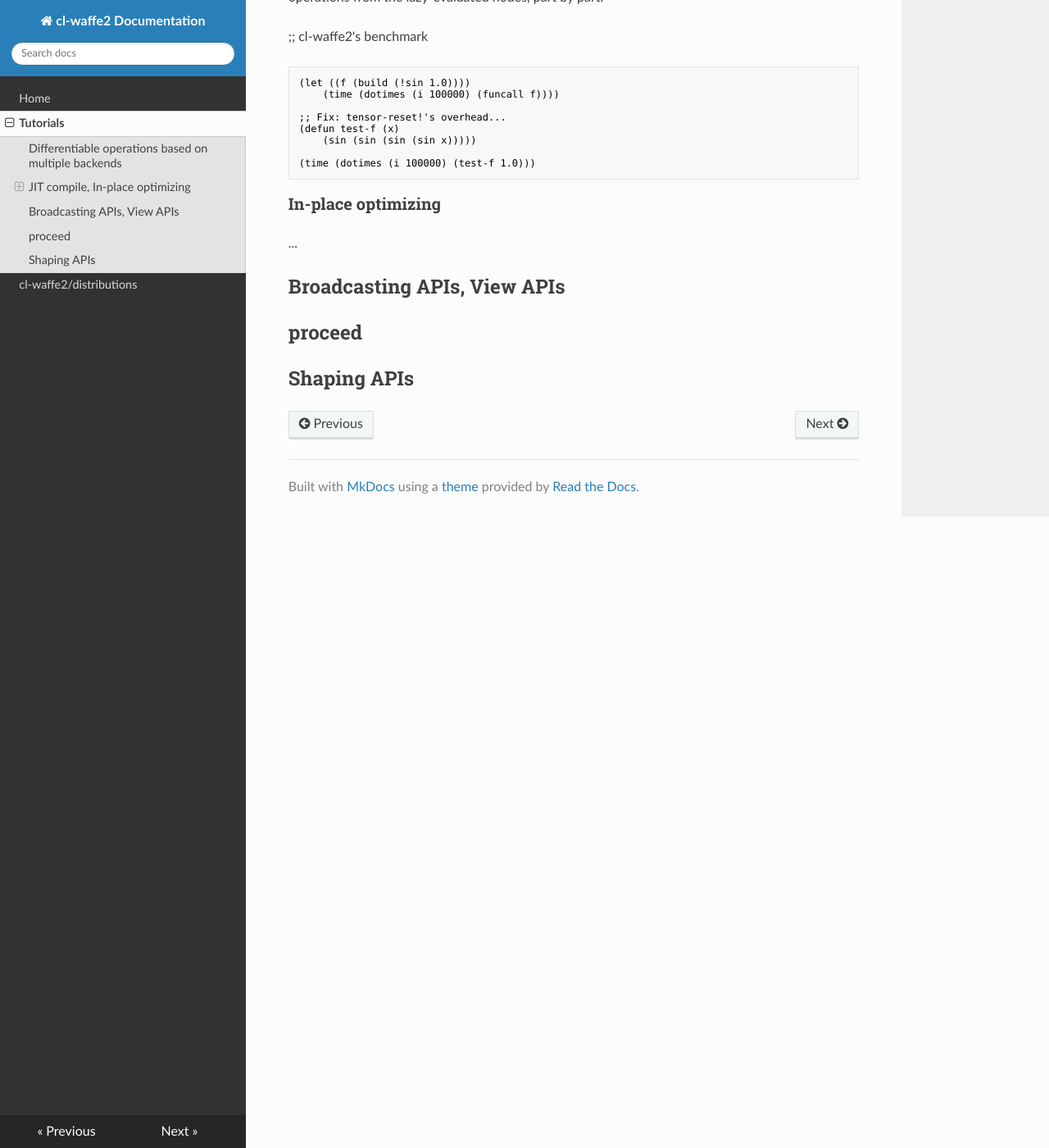
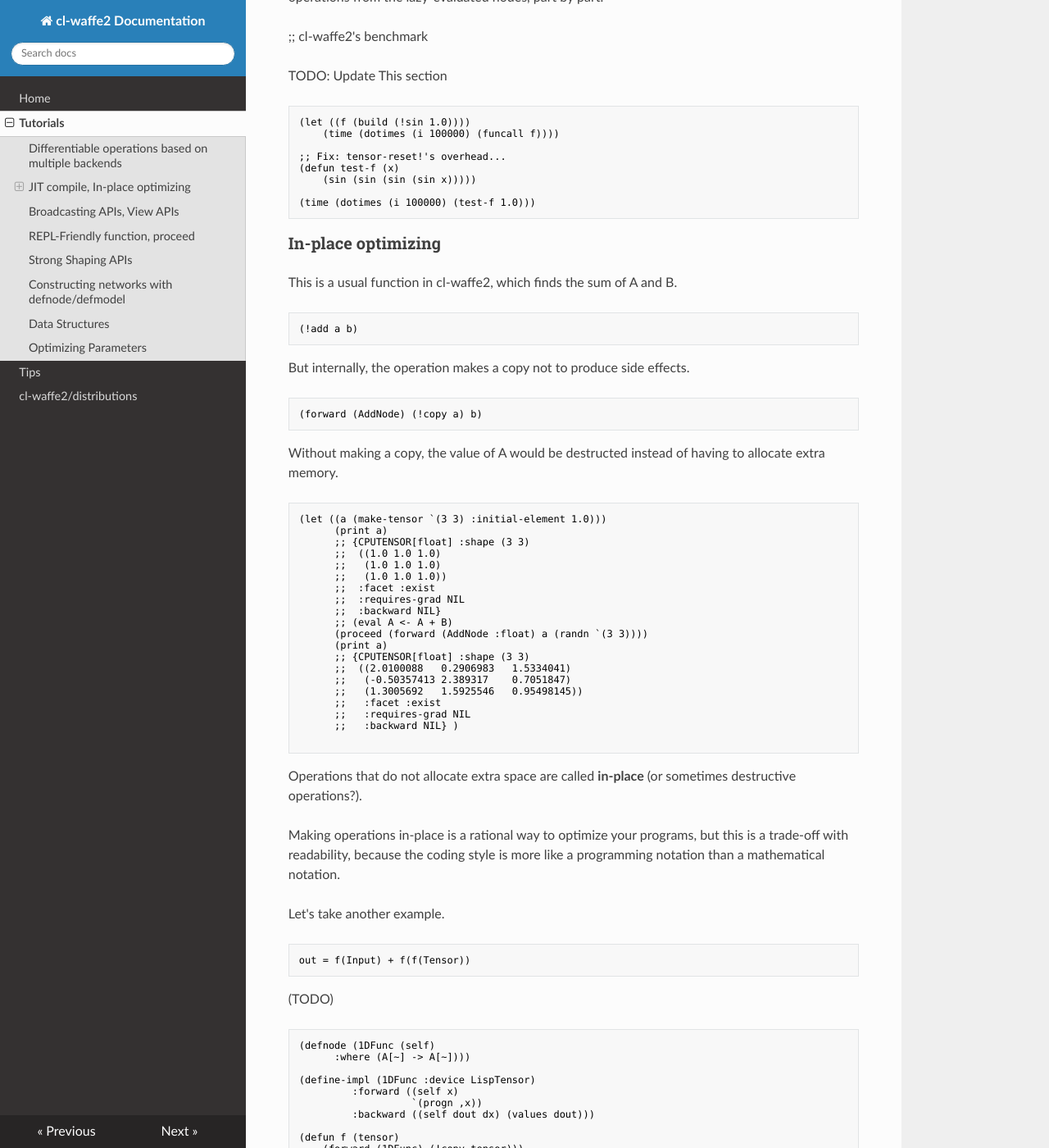
Before and after one commit to hikettei/cl-waffe2, an MkDocs documentation site: the page built from docs/cl-waffe2-docs/docs/overview.md, in a window 1280 px wide and 1400 px high, scrolled down 4158 px. Shown: the whole window at 82% size. Built offline with MkDocs 1.6.1, drawn with Linux system fonts in a browser that asks for light colours; nearby versions of some CDN libraries; some of the changed text lies outside the part shown.

Commit message:
[Update] Documents

````diff
--- a/docs/cl-waffe2-docs/docs/overview.md
+++ b/docs/cl-waffe2-docs/docs/overview.md
@@ -206,6 +206,8 @@ Therefore, we took the approach of defining a new function by cutting out the ne
 
 ;; cl-waffe2's benchmark
 
+TODO: Update This section
+
 ```lisp
 (let ((f (build (!sin 1.0))))
 	(time (dotimes (i 100000) (funcall f))))
@@ -220,10 +222,121 @@ Therefore, we took the approach of defining a new function by cutting out the ne
 
 ### In-place optimizing
 
-...
+This is a usual function in cl-waffe2, which finds the sum of A and B.
+
+```lisp
+(!add a b)
+```
+
+But internally, the operation makes a copy not to produce side effects.
+
+```lisp
+(forward (AddNode) (!copy a) b)
+```
+
+Without making a copy, the value of A would be destructed instead of having to allocate extra memory.
+
+```lisp
+(let ((a (make-tensor `(3 3) :initial-element 1.0)))
+      (print a)
+      ;; {CPUTENSOR[float] :shape (3 3)
+      ;;  ((1.0 1.0 1.0)
+      ;;   (1.0 1.0 1.0)
+      ;;   (1.0 1.0 1.0))
+      ;;  :facet :exist
+      ;;  :requires-grad NIL
+      ;;  :backward NIL}
+      ;; (eval A <- A + B)
+      (proceed (forward (AddNode :float) a (randn `(3 3))))
+      (print a)
+      ;; {CPUTENSOR[float] :shape (3 3)
+      ;;  ((2.0100088   0.2906983   1.5334041)
+      ;;   (-0.50357413 2.389317    0.7051847)
+      ;;   (1.3005692   1.5925546   0.95498145))
+      ;;   :facet :exist
+      ;;   :requires-grad NIL
+      ;;   :backward NIL} )
+
+```
+
+Operations that do not allocate extra space are called **in-place** (or sometimes destructive operations?).
+
+Making operations in-place is a rational way to optimize your programs, but this is a trade-off with readability, because the coding style is more like a programming notation than a mathematical notation.
+
+Let's take another example.
+
+```math
+out = f(Input) + f(f(Tensor))
+```
+
+(TODO)
+
+```lisp
+(defnode (1DFunc (self)
+	  :where (A[~] -> A[~])))
+
+(define-impl (1DFunc :device LispTensor)
+	     :forward ((self x)
+	               `(progn ,x))
+	     :backward ((self dout dx) (values dout)))
+
+(defun f (tensor)
+    (forward (1DFunc) (!copy tensor)))
+```
+
+```lisp
+(let ((k (!add (make-input `(3 3) nil) (f (f (randn `(3 3) :requires-grad t))))))
+
+	(build k)
+        (cl-waffe2/viz:viz-computation-node k "assets/1d_fn_arg.dot"))
+```
+
+### Before Optimized Vs After Optimized.
+
+<img alt="bf" src="../../../assets/1d_fn_arg.png" width="45%">
+<img alt="bf" src="../../../assets/1d_fn_arg_optimized.png" width="45%">
+
+(TODO)
+
 
 ## Broadcasting APIs, View APIs
 
-## proceed
+!flexible
 
-## Shaping APIs
+!view
+
+## REPL-Friendly function, proceed
+
+Proceed
+
+Proceed-backward
+
+Proceed-time
+
+## Strong Shaping APIs
+
+syntax of :where pharse
+Shape Error Reports
+
+## Constructing networks with defnode/defmodel
+
+defnode
+
+defmodel
+
+call
+
+forward
+
+## Data Structures
+
+Parameter/Tensor/Input/ScalarTensor
+
+## Optimizing Parameters
+
+defoptimizer
+
+
+Tutorials Over!
+
+I'll keep my finger crossed.
--- a/docs/cl-waffe2-docs/mkdocs.yml
+++ b/docs/cl-waffe2-docs/mkdocs.yml
@@ -3,6 +3,7 @@ site_name: cl-waffe2 Documentation
 nav:
     - Home: index.md
     - Tutorials: overview.md
+    - Tips: Tips.md
     - cl-waffe2/distributions: distributions.md
 
 theme: readthedocs
````
Also changed, not shown: docs/cl-waffe2-docs/docs/Tips.md (added, +6 -0 lines), docs/cl-waffe2-docs/docs/index.md (+1 -1 lines), docs/cl-waffe2-docs/docs/assets/1d_fn_arg.png (added), docs/cl-waffe2-docs/docs/assets/1d_fn_arg_optimized.png (added), 2 other files.
